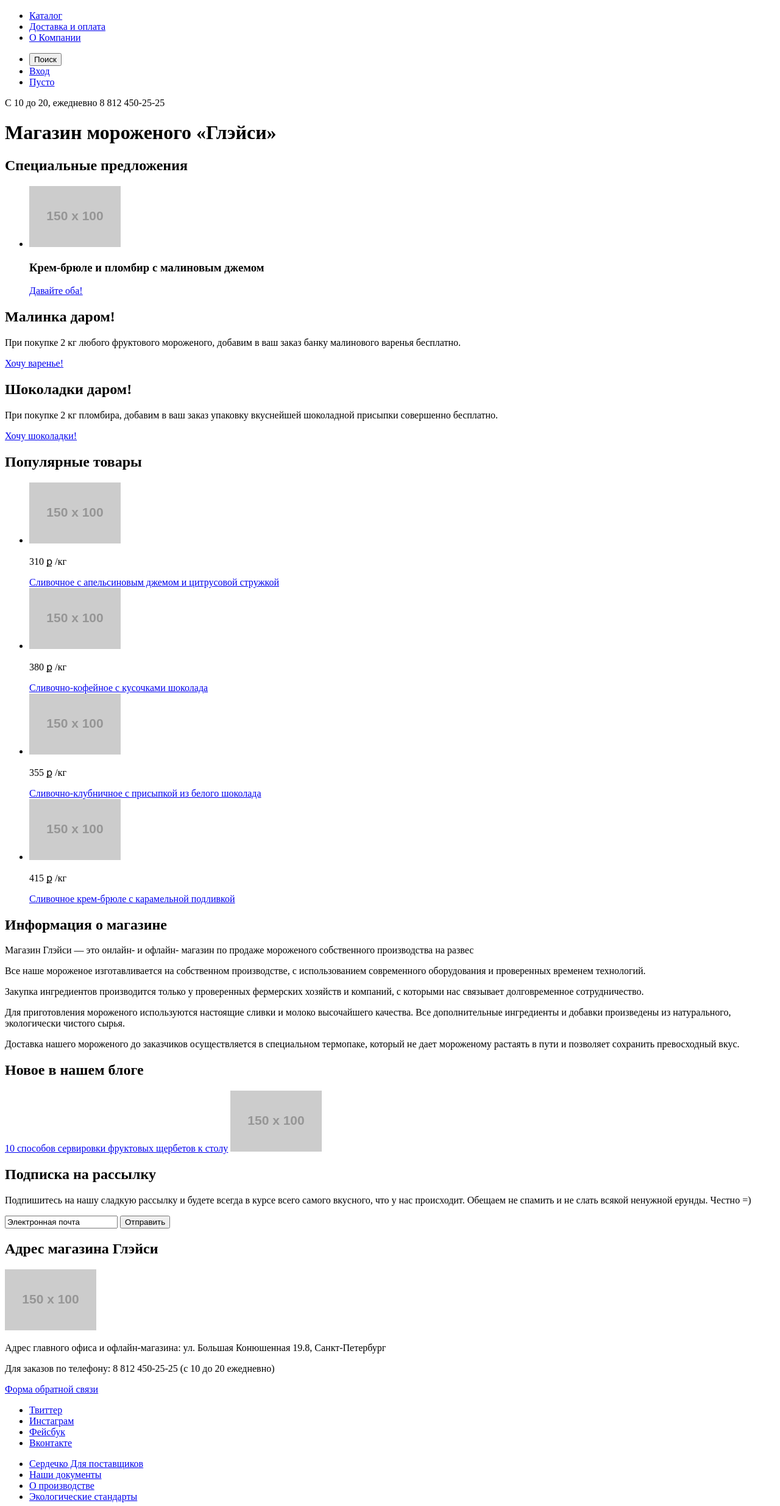
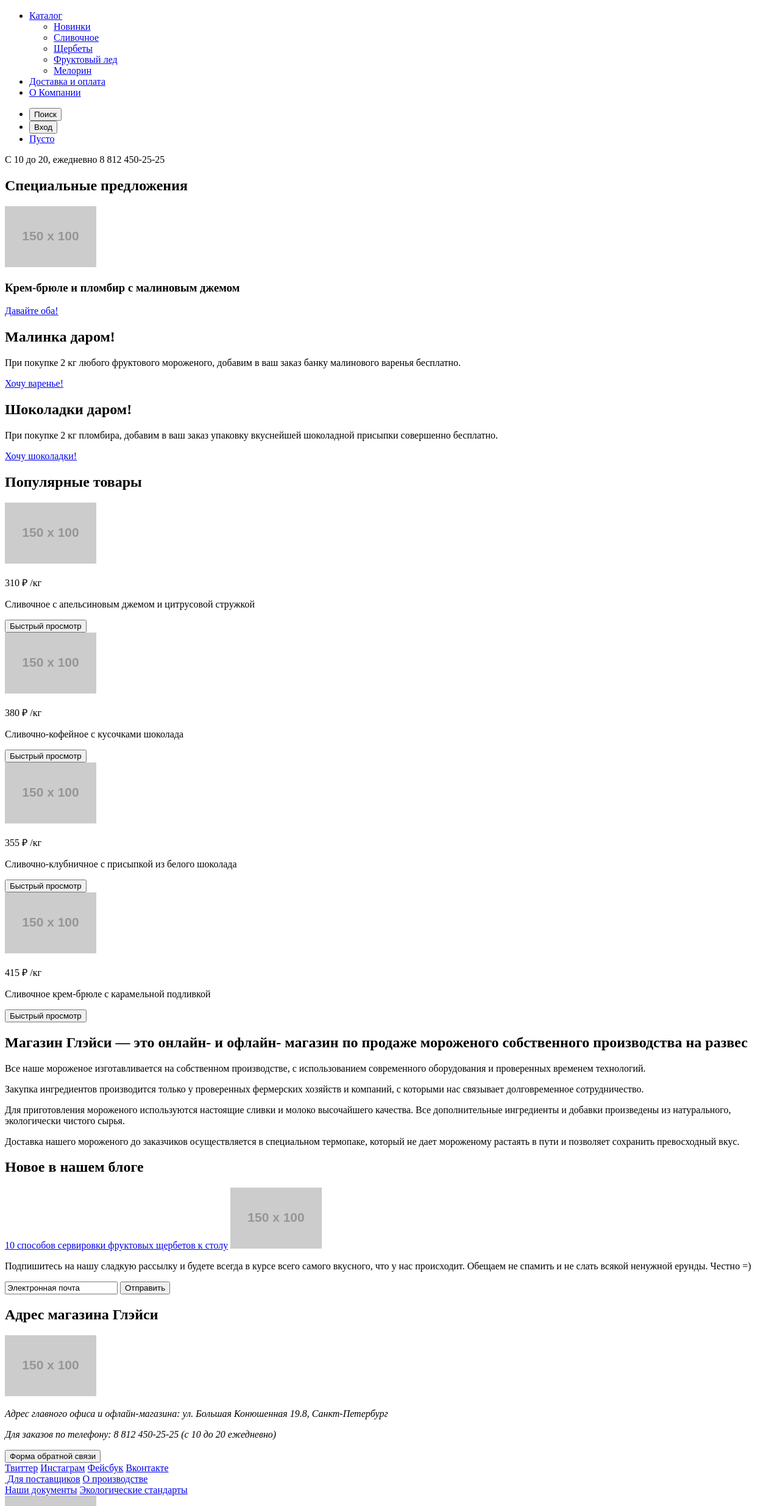
Before and after one commit to S-class-ninja/550309-gllacy, a plain HTML site: page index.html in a window 1280 px wide. Shown: the part 111-2580 px from the top of the page at 61% size. Drawn offline with Linux system fonts and the light colour scheme; placeholder pictures from the web are drawn by us.

Commit message:
Подправленная разметка

```diff
--- a/index.html
+++ b/index.html
@@ -11,138 +11,127 @@
          <img src="http://placehold.it/150x100" class="gllacy-logo" alt="Магазин Глэйси">
          <nav class="main-navigation">
             <ul class="site-navigation">
-					<li><a href="catalog.html">Каталог</a></li>
-					<li><a href="delivery-payment.html">Доставка и оплата</a></li>
-					<li><a href="about.html">О Компании</a></li>
+               <li class="catalog"><a href="catalog.html">Каталог</a>
+                  <ul class="catalog-submenu">
+                     <li class="novelties"><a href="#">Новинки</a></li>
+                     <li class="creamy"><a href="#">Сливочное</a></li>
+                     <li class="sherbets"><a href="#">Щербеты</a></li>
+                     <li class="fruit-ice"><a href="#">Фруктовый лед</a></li>
+                     <li class="melorin"><a href="#">Мелорин</a></li>
                   </ul>
-				<ul class="user-navigation">
+               </li>
+               <li class="delivery-payment"><a href="delivery-payment.html">Доставка и оплата</a></li>
+               <li class="about"><a href="about.html">О Компании</a></li>
+            </ul>
+         </nav>
+         <ul class="user-actions">
             <li class="search"><button type="button">Поиск</button></li>
-					<li class="login-link"><a href="#">Вход</a></li>
+            <li class="login-button"><button type="button">Вход</button></li>
             <li class="basket"><a href="#">Пусто</a></li>
          </ul>
          <div class="timetable-phone">С 10 до 20, ежедневно <span class="phone">8 812 450-25-25</span></div>
-			</nav>
       </header>
-
 		<main>
-
-   			<h1 class="visually-hidden">Магазин мороженого «Глэйси»</h1>
-
    		<section class="offers">
-
    			<h2 class="visually-hidden">Специальные предложения</h2>
 
-   				<!-- Слайдер? -->
-   				<ul>
-   					<li class="Creme_brulee-cream">
-   						<section>
+   			<!-- слайдер -->
+
+   			<div class="Creme_brulee-cream">
    				<img src="http://placehold.it/150x100">
    				<h3>Крем-брюле и пломбир с малиновым джемом</h3>
    				<a href="#" class="btn">Давайте оба!</a>
+   			</div>
    		</section>
-   					</li>
-   				</ul>
-   			</section>
-   			<section class="free-raspberry">
+         <section class="promo">
+   			<div class="free-raspberry">
    				<h2>Малинка даром!</h2>
    				<p>При покупке 2 кг любого фруктового мороженого, добавим в ваш заказ банку малинового варенья бесплатно.</p>
    				<a href="#" class="btn">Хочу варенье!</a>
-   			</section>
-   			<section class="free-chocolate">
+   			</div>
+   			<div class="free-chocolate">
    				<h2>Шоколадки даром!</h2>
    				<p>При покупке 2 кг пломбира, добавим в ваш заказ упаковку вкуснейшей шоколадной присыпки совершенно бесплатно.</p>
    				<a href="#" class="btn">Хочу шоколадки!</a>
+   			</div>
          </section>
    		<section class="hits">
-
    			<h2 class="visually-hidden">Популярные товары</h2>
-
-   				<uL>
-   					<li class="hit1">
-   						<div>
-   							<a href="#"><img src="http://placehold.it/150x100" alt="Мороженка!"></a>
-   							<p class="price">310 ք <span class="kg">/кг</span></p>
-   							<a href="#">Сливочное с апельсиновым джемом и цитрусовой стружкой</a>
-   						</div>
-   					</li>
-   					<li class="hit2">
-   						<div>
-   							<a href="#"><img src="http://placehold.it/150x100" alt="Мороженка!"></a>
-   							<p class="price">380 ք <span class="kg">/кг</span></p>
-   							<a href="#">Сливочно-кофейное с кусочками шоколада</a>
-   						</div>
-   					</li>
-   					<li class="hit3">
-   						<div>
-   							<a href="#"><img src="http://placehold.it/150x100" alt="Мороженка!"></a>
-   							<p class="price">355 ք <span class="kg">/кг</span></p>
-   							<a href="#">Сливочно-клубничное с присыпкой из белого шоколада</a>
-   						</div>
-   					</li>
-   					<li class="hit4">
-   						<div>
-   							<a href="#"><img src="http://placehold.it/150x100" alt="Мороженка!"></a>
-   							<p class="price">415 ք <span class="kg">/кг</span></p>
-   							<a href="#">Сливочное крем-брюле с карамельной подливкой</a>
-   						</div>
-   					</li>
-   				</ul>
+   			<article class="hit1">
+   				<img src="http://placehold.it/150x100" alt="Сливочное мороженое с апельсиновым джемом и цитрусовой стружкой">
+   				<p class="price">310 &#8381 <span class="kg">/кг</span></p>
+   				<p class="description">Сливочное с апельсиновым джемом и цитрусовой стружкой</p>
+               <button type="button" class="btn">Быстрый просмотр</button>
+   			</article>
+   			<article class="hit2">
+   				<img src="http://placehold.it/150x100" alt="Сливочно-кофейное мороженое с кусочками шоколада">
+   				<p class="price">380 &#8381 <span class="kg">/кг</span></p>
+   				<p class="description">Сливочно-кофейное с кусочками шоколада</p>
+               <button type="button" class="btn">Быстрый просмотр</button>
+   			</article>
+   			<article class="hit3">
+   				<img src="http://placehold.it/150x100" alt="Сливочно-клубничное мороженое с присыпкой из белого шоколада">
+   				<p class="price">355 &#8381 <span class="kg">/кг</span></p>
+   				<p class="description">Сливочно-клубничное с присыпкой из белого шоколада</p>
+               <button type="button" class="btn">Быстрый просмотр</button>
+   			</article>
+   			<article class="hit4">
+   				<a href="#"><img src="http://placehold.it/150x100" alt="Сливочное мороженое крем-брюле с карамельной подливкой"></a>
+   				<p class="price">415 &#8381 <span class="kg">/кг</span></p>
+   				<p class="description">Сливочное крем-брюле с карамельной подливкой</p>
+               <button type="button" class="btn">Быстрый просмотр</button>
+   			</article>
    		</section>
    		<section class="about">
-
-   				<h2 class="visually-hidden">Информация о магазине</h2>
-
-   				<p class="primary">Магазин Глэйси — это онлайн- и офлайн- магазин по продаже мороженого собственного производства на развес</p>
-   				<p class="secondary">Все наше мороженое изготавливается на собственном производстве, с использованием современного оборудования и проверенных временем технологий.</p>
-   				<p class="secondary">Закупка ингредиентов производится только у проверенных фермерских хозяйств и компаний, с которыми нас связывает долговременное сотрудничество.</p>
-   				<p class="secondary">Для приготовления мороженого используются настоящие сливки и молоко высочайшего качества. Все дополнительные ингредиенты и добавки произведены из натурального, экологически чистого сырья.</p>
-   				<p class="secondary">Доставка нашего мороженого до заказчиков осуществляется в специальном термопаке, который не дает мороженому растаять в пути и позволяет сохранить превосходный вкус.</p>
+ 				<h2>Магазин Глэйси — это онлайн- и офлайн- магазин по продаже мороженого собственного производства на развес</h2>
+   			<p>Все наше мороженое изготавливается на собственном производстве, с использованием современного оборудования и проверенных временем технологий.</p>
+   			<p>Закупка ингредиентов производится только у проверенных фермерских хозяйств и компаний, с которыми нас связывает долговременное сотрудничество.</p>
+   			<p>Для приготовления мороженого используются настоящие сливки и молоко высочайшего качества. Все дополнительные ингредиенты и добавки произведены из натурального, экологически чистого сырья.</p>
+   			<p>Доставка нашего мороженого до заказчиков осуществляется в специальном термопаке, который не дает мороженому растаять в пути и позволяет сохранить превосходный вкус.</p>
    		</section>
-   			<article class="blog-new">
+   		<div class="blog-and-distribution">
+            <div class="blog-new">
    				<h2>Новое в нашем блоге</h2>
    				<a href="#">10 способов сервировки фруктовых щербетов к столу</a>
    				<img src="http://placehold.it/150x100" alt="Мороженка!">
-   			</article>
-   			<section class="subscribe">
-
-   				<h2 class="visually-hidden">Подписка на рассылку</h2>
-
+   			</div>
+   			<div class="subscribe">
    				<p>Подпишитесь на нашу сладкую рассылку и будете всегда в курсе всего самого вкусного, что у нас происходит. Обещаем не спамить и не слать всякой ненужной ерунды. Честно =)</p>
    				<form action="#" method="post">
    					<input type="text" name="email" id="email" value="Электронная почта">
    					<input type="submit" value="Отправить" class="btn">
    				</form>
-   			</section>
+   			</div>
+         </div>
    		<section class="location">
-
    			<h2 class="visually-hidden">Адрес магазина Глэйси</h2>
-
    			<img src="http://placehold.it/150x100" alt="расположение на карте" class="map">
-   				<div class="address-phone">
+   			<address class="address-phone">
    				<p>Адрес главного офиса и офлайн-магазина: <span>ул. Большая Конюшенная 19.8, Санкт-Петербург</span></p>
    				<p>Для заказов по телефону: <span>8 812 450-25-25</span> (с 10 до 20 ежедневно)</p>
-   					<a href="#" class="btn">Форма обратной связи</a>
+   				<button type="button" class="btn">Форма обратной связи</button>
+            </address>
    		</section>
 		</main>
-
 		<footer class="main-footer">
-			<ul class="footer-social">
-				<li><a href="#" class="social-btn">Твиттер</a></li>
-				<li><a href="#" class="social-btn">Инстаграм</a></li>
-				<li><a href="#" class="social-btn">Фейсбук</a></li>
-				<li><a href="#" class="social-btn">Вконтакте</a></li>
-			</ul>
-			<ul class="footer-info">
-				<li><a href="#" class="additional-info"><span class="heart">Сердечко</span> Для поставщиков</a></li>
-				<li><a href="#" class="additional-info">Наши документы</a></li>
-				<li><a href="#" class="additional-info">О производстве</a></li>
-				<li><a href="#" class="additional-info">Экологические стандарты</a></li>
-			</ul>
+         <section class="footer-social">
+            <a href="#" class="twitter">Твиттер</a>
+            <a href="#" class="instagram">Инстаграм</a>
+            <a href="#" class="facebook">Фейсбук</a>
+            <a href="#" class="vk">Вконтакте</a>
+         </section>
+         <div class="info-about-us">
+            <a href="#" class="for-suppliers"><span class="heart"></span> Для поставщиков</a>
+            <a href="#" class="about-production">О производстве</a>
+         </div>
+         <div class="documents">
+            <a href="#" class="our-documents">Наши документы</a>
+            <a href="#" class="environmental">Экологические стандарты</a>
+         </div>
          <div class="footer-copyright">
             <img src="http://placehold.it/150x100" alt="Логотип html Academy">
             <p>Сделано в <a href="https://htmlacademy.ru">HTML Academy</a> © 2017</p>
          </div>
       </footer>
-
 	</body>
 </html>
```
Also changed, not shown: catalog.html (+109 -117 lines). Lines whose indentation alone changed are shown as unchanged.
